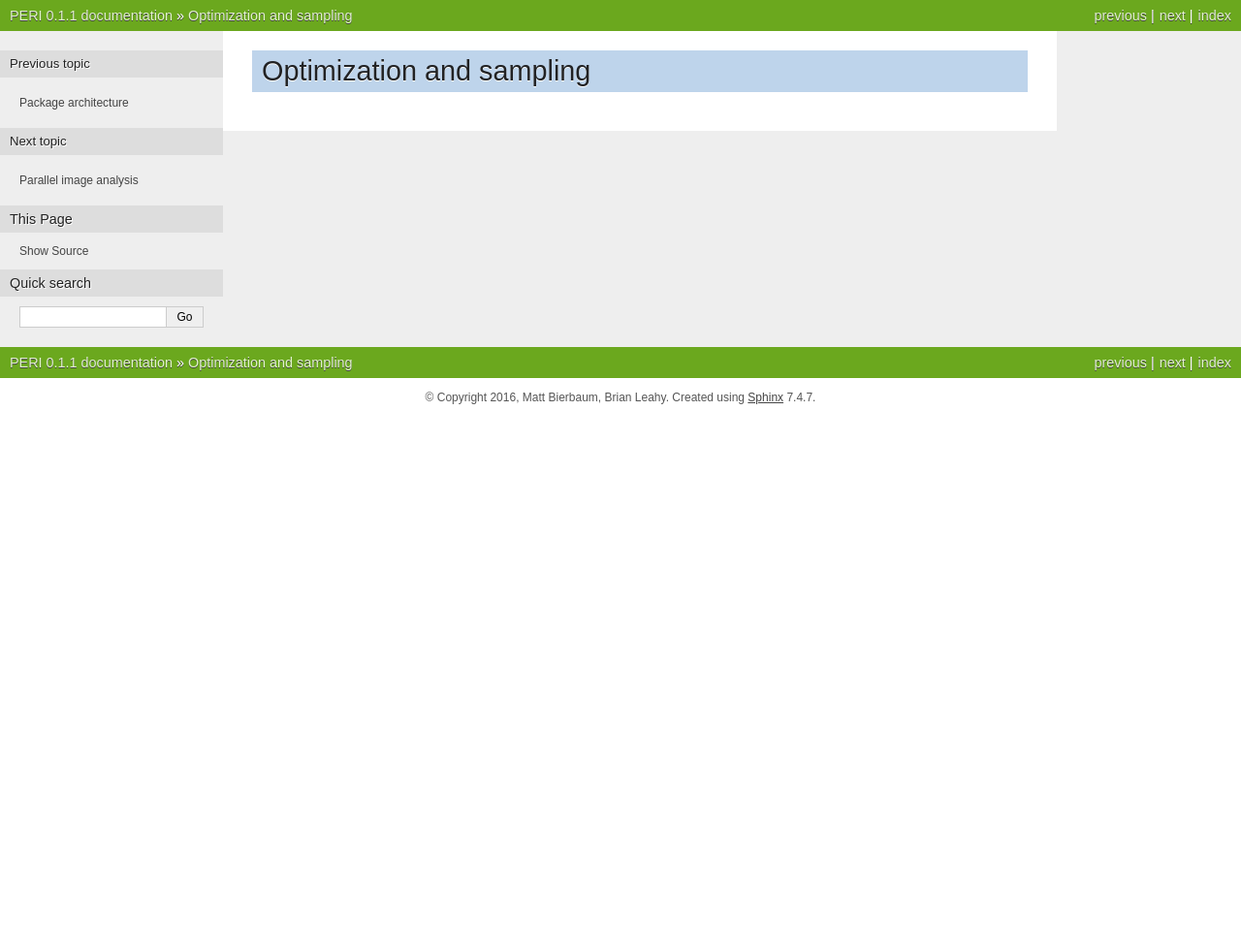
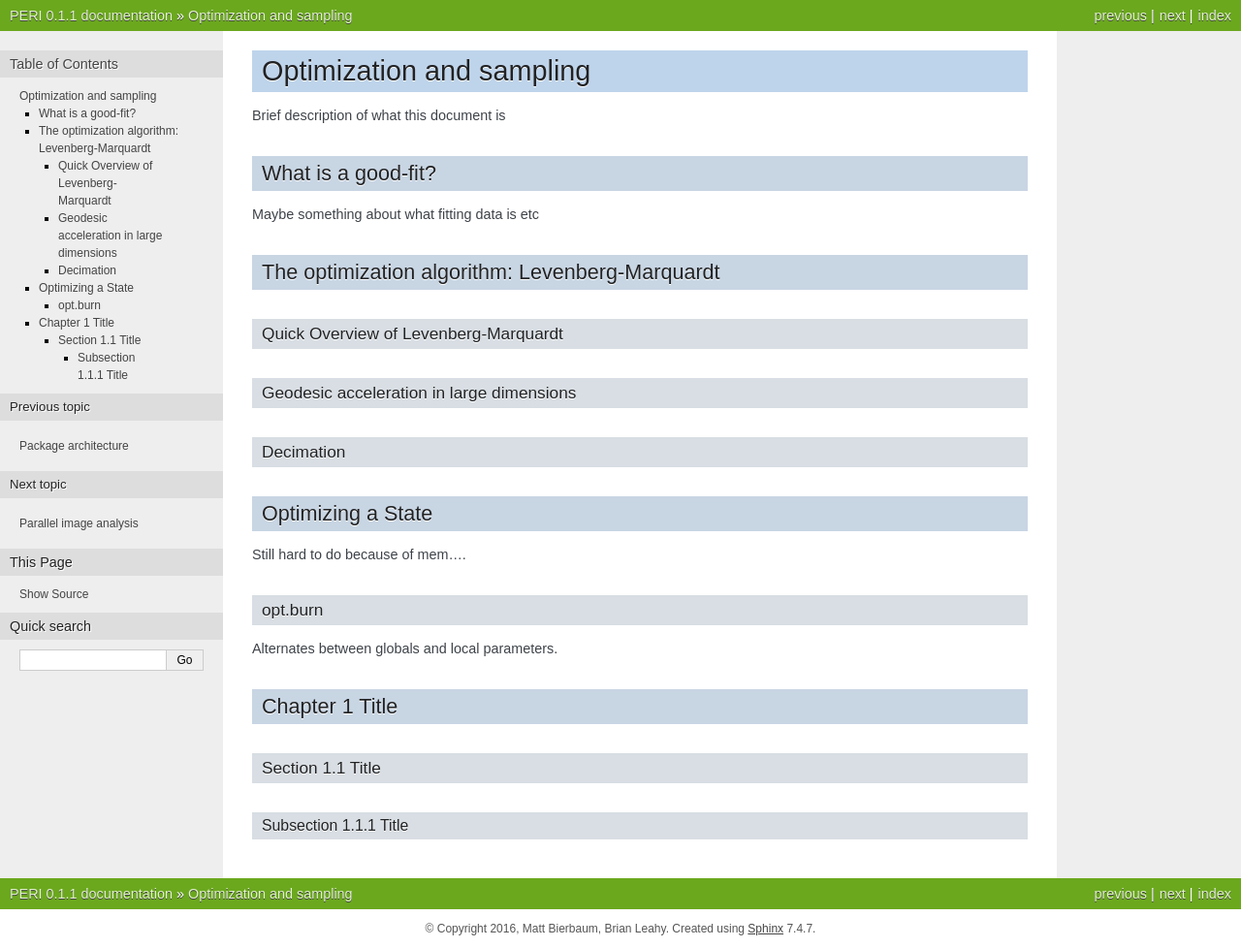
Before and after one commit to peri-source/peri, a Sphinx documentation site: the page built from docs/optimization.rst, in a window 1280 px wide. Shown: the whole page at 97% size. Built offline with Sphinx 7.4.7, drawn with Linux system fonts in a browser that asks for light colours; formulas are drawn with MathJax 3; pages that are not in the unit, such as notebooks, are missing from menus; before the commit the page ends 900 px from its top, so only the background shows below that.

Commit message:
Outline for optimization.rst

```diff
--- a/docs/optimization.rst
+++ b/docs/optimization.rst
@@ -1,3 +1,40 @@
 *************************
 Optimization and sampling
 *************************
+
+Brief description of what this document is
+
+What is a good-fit?
+==================
+
+Maybe something about what fitting data is etc
+
+The optimization algorithm: Levenberg-Marquardt
+===============================================
+
+Quick Overview of Levenberg-Marquardt
+-------------------------------------
+
+Geodesic acceleration in large dimensions
+-----------------------------------------
+
+Decimation
+----------
+
+Optimizing a State
+==================
+Still hard to do because of mem....
+
+
+opt.burn
+--------
+Alternates between globals and local parameters.
+
+Chapter 1 Title
+===============
+
+Section 1.1 Title
+-----------------
+
+Subsection 1.1.1 Title
+~~~~~~~~~~~~~~~~~~~~~~
```
